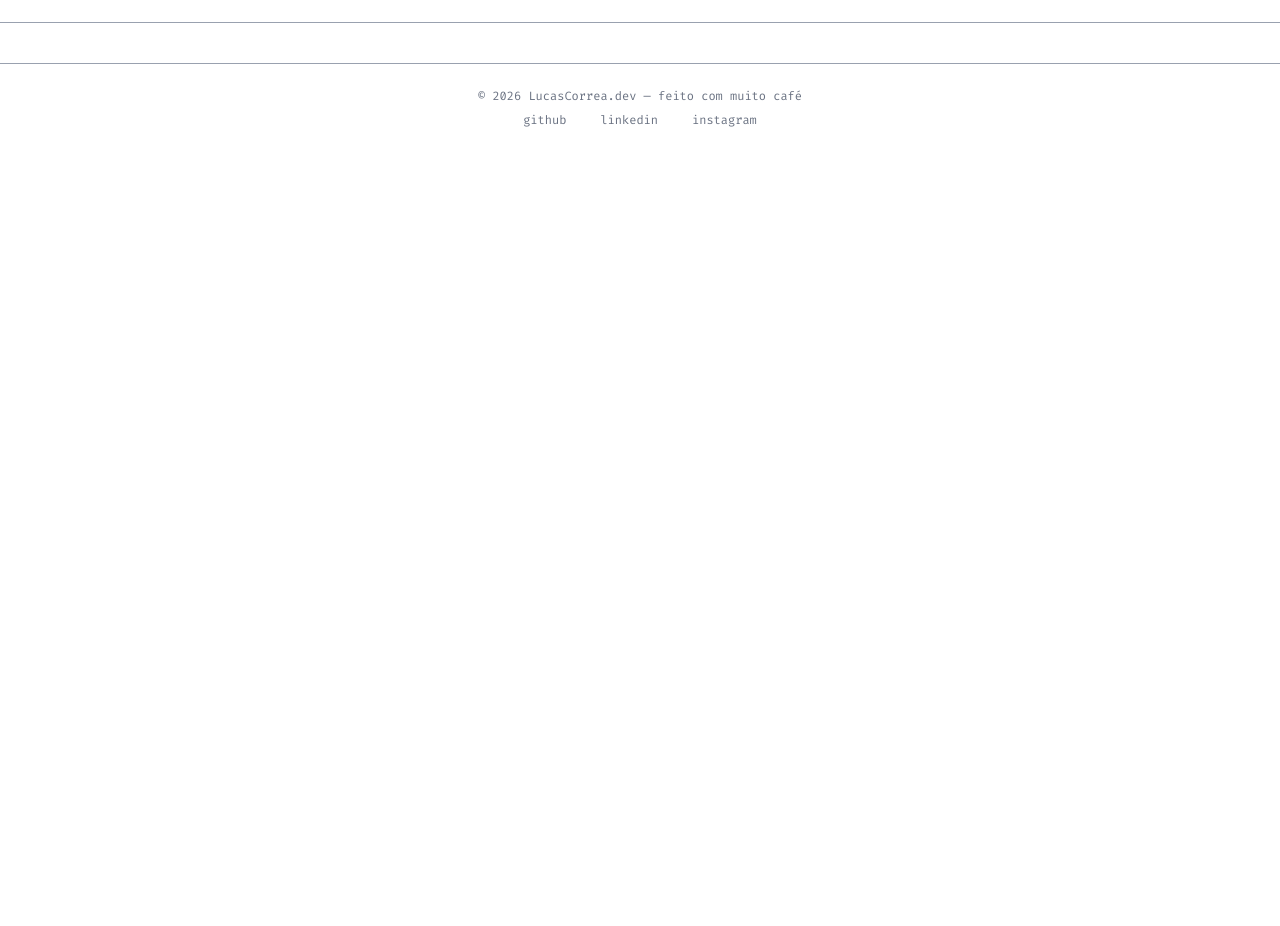
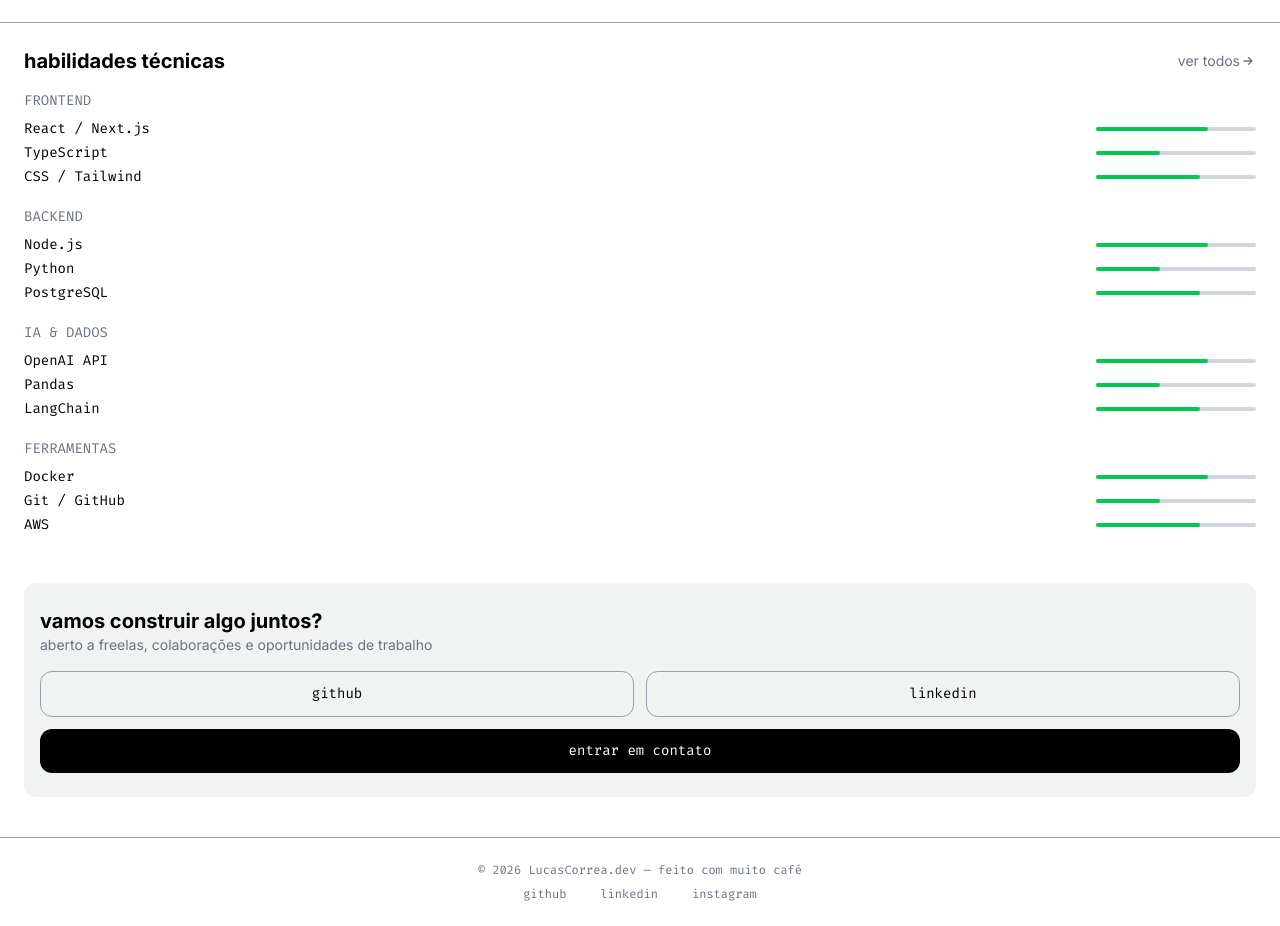
Before and after one commit to lucascorr-eng/portfolio-dev, a React (Vite) app in the folder portfolio-dev/: page / in a window 1280 px wide. Shown: the part 1040-1966 px from the top of the page. Before the commit the page ends 1192 px from the top, so only its background shows below. Built offline with nearby package versions, Linux system fonts and the light colour scheme.

Commit message:
Structure of ContactSection - Home

```diff
--- a/portfolio-dev/src/sections/home/ContactCtaSection.jsx
+++ b/portfolio-dev/src/sections/home/ContactCtaSection.jsx
@@ -1,5 +1,31 @@
 function ContactCtaSection() {
-  return <section></section>;
+  return (
+    <>
+      <div className="font-inter  text-sm px-6 mt-12">
+        <div className="bg-mist-100 px-4 py-6 rounded-xl">
+          <div className="grid mb-4">
+            <h2 className="font-bold text-xl">vamos construir algo juntos?</h2>
+            <p className="text-gray-500">
+              aberto a freelas, colaborações e oportunidades de trabalho
+            </p>
+          </div>
+          <div className="font-firaCode">
+            <div className="mt-4 grid grid-cols-2 gap-3">
+              <button className="rounded-xl py-3 border border-gray-400">
+                github
+              </button>
+              <button className="rounded-xl py-3 border border-gray-400">
+                linkedin
+              </button>
+            </div>
+            <button className="mt-3 rounded-xl py-3 bg-black text-white w-full">
+             entrar em contato
+            </button>
+          </div>
+        </div>
+      </div>
+    </>
+  );
 }
 
 export default ContactCtaSection;
--- a/portfolio-dev/src/sections/home/HeroSection.jsx
+++ b/portfolio-dev/src/sections/home/HeroSection.jsx
@@ -29,7 +29,7 @@ function HeroSection() {
             2{" "}
             <span className="text-white">
               <span className="text-amber-400">nome</span>:{" "}
-              <span className="text-green-400">"Seu Nome"</span>,
+              <span className="text-green-400">"Lucas Corrêa"</span>,
             </span>
           </p>
           <p>
--- a/portfolio-dev/src/sections/home/SkillsPreviewSection.jsx
+++ b/portfolio-dev/src/sections/home/SkillsPreviewSection.jsx
@@ -1,5 +1,149 @@
+import arrow from "../../assets/icons/arrow-right.svg";
+
 function SkillsPreviewSection() {
-  return <section></section>;
+  return (
+    <>
+      <div className="font-inter  text-sm px-6 mt-6">
+        <div className="flex justify-between mb-4">
+          <h2 className="font-bold text-xl">habilidades técnicas</h2>
+          <button className="flex items-center text-gray-500">
+            ver todos <img src={arrow} alt="" className="w-4 h-4" />
+          </button>
+        </div>
+
+        <div className="grid gap-5 font-firaCode">
+          <div>
+            <h3 className="text-gray-500 mb-2">FRONTEND</h3>
+            <div className="grid gap-1">
+              <div className="flex justify-between items-center">
+                <p>React / Next.js</p>
+                <div className="bg-gray-300 h-1 w-40 rounded-2xl">
+                  <div
+                    className="bg-green-500 h-full rounded-2xl"
+                    style={{ width: "70%" }}
+                  ></div>
+                </div>
+              </div>
+              <div className="flex justify-between items-center">
+                <p>TypeScript</p>
+                <div className="bg-gray-300 h-1 w-40 rounded-2xl">
+                  <div
+                    className="bg-green-500 h-full rounded-2xl"
+                    style={{ width: "40%" }}
+                  ></div>
+                </div>
+              </div>
+              <div className="flex justify-between items-center">
+                <p>CSS / Tailwind</p>
+                <div className="bg-gray-300 h-1 w-40 rounded-2xl">
+                  <div
+                    className="bg-green-500 h-full rounded-2xl"
+                    style={{ width: "65%" }}
+                  ></div>
+                </div>
+              </div>
+            </div>
+          </div>
+          <div>
+            <h3 className="text-gray-500 mb-2">BACKEND</h3>
+            <div className="grid gap-1">
+              <div className="flex justify-between items-center">
+                <p>Node.js</p>
+                <div className="bg-gray-300 h-1 w-40 rounded-2xl">
+                  <div
+                    className="bg-green-500 h-full rounded-2xl"
+                    style={{ width: "70%" }}
+                  ></div>
+                </div>
+              </div>
+              <div className="flex justify-between items-center">
+                <p>Python</p>
+                <div className="bg-gray-300 h-1 w-40 rounded-2xl">
+                  <div
+                    className="bg-green-500 h-full rounded-2xl"
+                    style={{ width: "40%" }}
+                  ></div>
+                </div>
+              </div>
+              <div className="flex justify-between items-center">
+                <p>PostgreSQL</p>
+                <div className="bg-gray-300 h-1 w-40 rounded-2xl">
+                  <div
+                    className="bg-green-500 h-full rounded-2xl"
+                    style={{ width: "65%" }}
+                  ></div>
+                </div>
+              </div>
+            </div>
+          </div>
+          <div>
+            <h3 className="text-gray-500 mb-2">IA & DADOS</h3>
+            <div className="grid gap-1">
+              <div className="flex justify-between items-center">
+                <p>OpenAI API</p>
+                <div className="bg-gray-300 h-1 w-40 rounded-2xl">
+                  <div
+                    className="bg-green-500 h-full rounded-2xl"
+                    style={{ width: "70%" }}
+                  ></div>
+                </div>
+              </div>
+              <div className="flex justify-between items-center">
+                <p>Pandas</p>
+                <div className="bg-gray-300 h-1 w-40 rounded-2xl">
+                  <div
+                    className="bg-green-500 h-full rounded-2xl"
+                    style={{ width: "40%" }}
+                  ></div>
+                </div>
+              </div>
+              <div className="flex justify-between items-center">
+                <p>LangChain</p>
+                <div className="bg-gray-300 h-1 w-40 rounded-2xl">
+                  <div
+                    className="bg-green-500 h-full rounded-2xl"
+                    style={{ width: "65%" }}
+                  ></div>
+                </div>
+              </div>
+            </div>
+          </div>
+          <div>
+            <h3 className="text-gray-500 mb-2">FERRAMENTAS</h3>
+            <div className="grid gap-1">
+              <div className="flex justify-between items-center">
+                <p>Docker</p>
+                <div className="bg-gray-300 h-1 w-40 rounded-2xl">
+                  <div
+                    className="bg-green-500 h-full rounded-2xl"
+                    style={{ width: "70%" }}
+                  ></div>
+                </div>
+              </div>
+              <div className="flex justify-between items-center">
+                <p>Git / GitHub</p>
+                <div className="bg-gray-300 h-1 w-40 rounded-2xl">
+                  <div
+                    className="bg-green-500 h-full rounded-2xl"
+                    style={{ width: "40%" }}
+                  ></div>
+                </div>
+              </div>
+              <div className="flex justify-between items-center">
+                <p>AWS</p>
+                <div className="bg-gray-300 h-1 w-40 rounded-2xl">
+                  <div
+                    className="bg-green-500 h-full rounded-2xl"
+                    style={{ width: "65%" }}
+                  ></div>
+                </div>
+              </div>
+            </div>
+          </div>
+        </div>
+      </div>
+    </>
+  );
 }
 
 export default SkillsPreviewSection;
```
